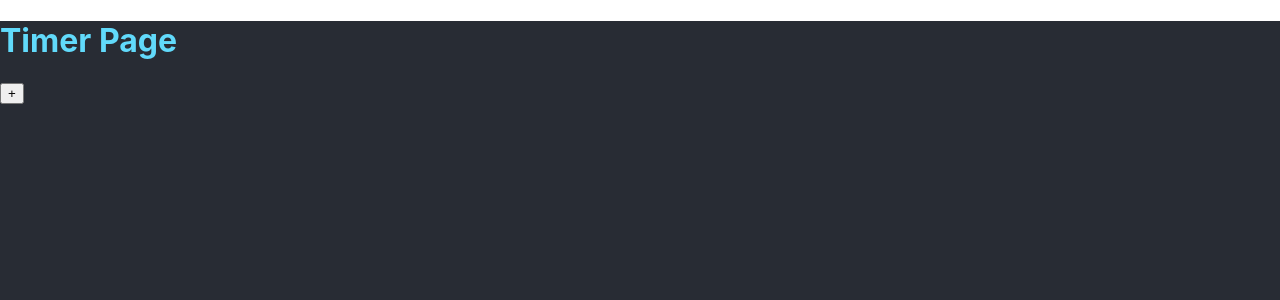
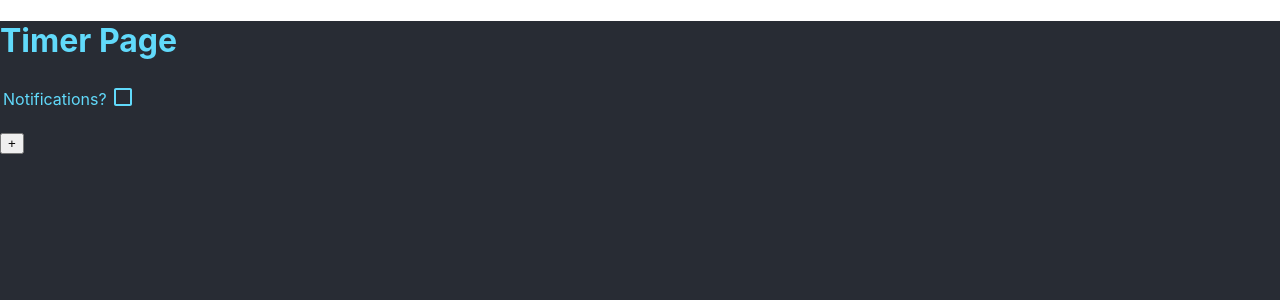
Before and after one commit to AwdeDarkar/tree-timers, a React (Create React App) app: page / in a window 1280 px wide. Shown: the top 300 px of the page. Built offline with nearby package versions, Linux system fonts and the light colour scheme.

Commit message:
Add notifications support

```diff
--- a/src/timer.tsx
+++ b/src/timer.tsx
@@ -5,7 +5,7 @@ import { v4 } from "uuid"
 import AccountTreeTwoToneIcon from "@mui/icons-material/AccountTreeTwoTone"
 import AccountTreeIcon from "@mui/icons-material/AccountTree"
 import ReplayIcon from "@mui/icons-material/Replay"
-import { Add } from "@mui/icons-material"
+import { Add, CheckBoxOutlineBlank, DisabledByDefault, CheckBox } from "@mui/icons-material"
 import { Delete } from "@mui/icons-material"
 
 import { SemiCircle, PlayButton, PauseCircle, FinishedBox } from "./svgTools"
@@ -23,6 +23,9 @@ export function TimerPage(props: {}) {
     const [addDialogOpen, setAddDialogOpen] = useState<boolean>(false)
     const [currentTime, setCurrentTime] = useState<DateTime>(DateTime.local())
 
+    const [notificationsActive, setNotificationsActive] = useState<boolean>(false)
+    const [notificationsPermitted, setNotificationsPermitted] = useState<NotificationPermission>("default")
+
     const addTimer = (def: ITimerDef) => {
         console.log("Adding timer", def)
         setTimers([...timers, def])
@@ -38,6 +41,34 @@ export function TimerPage(props: {}) {
     return (
         <div className="TimerPage">
             <h1>Timer Page</h1>
+            <table>
+                <tr>
+                    <td>Notifications?</td>
+                    <td>
+                        {(!notificationsActive) ?
+                            ((notificationsPermitted !== "denied") ?
+                                <CheckBoxOutlineBlank
+                                    className="IconButton"
+                                    onClick={() => {
+                                        if (notificationsPermitted === "default") {
+                                            Notification.requestPermission().then((result) => {
+                                                setNotificationsPermitted(result)
+                                                setNotificationsActive(result === "granted")
+                                            })
+                                        } else {
+                                            setNotificationsActive(true)
+                                        }
+                                    }}
+                                /> :
+                                <DisabledByDefault />) :
+                            <CheckBox
+                                className="IconButton"
+                                onClick={() => setNotificationsActive(false)}
+                            />
+                        }
+                    </td>
+                </tr>
+            </table>
             <ul className="TimerList">
                 {timers.map(def => (
                     <Timer
@@ -46,6 +77,7 @@ export function TimerPage(props: {}) {
                         name={def.name}
                         totalTime={def.totalTime.shiftTo("milliseconds")}
                         currentTime={currentTime}
+                        notifyWhenFinished={notificationsActive}
                     />)
                 )}
             </ul>
@@ -224,6 +256,7 @@ interface ITimerDef {
     triggerStart?: () => void
     triggerStop?: () => void
     onDelete?: () => void
+    notifyWhenFinished?: boolean
     siblingRunning?: UUID
 }
 
@@ -247,7 +280,9 @@ function Timer(props: ITimerDef) {
     const unallocatedTime = props.totalTime.minus(childrenTime)
 
     if (timeRemaining.shiftTo("milliseconds").milliseconds < 10 && started) {
-        console.log("Time remaining is less than 10ms", timeRemaining)
+        if (props.notifyWhenFinished) {
+            new Notification("Timer finished", { body: props.name })
+        }
         setStarted(undefined)
         setFinished(true)
         props.triggerStop && props.triggerStop()
@@ -298,11 +333,12 @@ function Timer(props: ITimerDef) {
                     />
                 }
                 {` ${(finished) ? "00:00:00" : timeRemaining.toFormat("hh:mm:ss")}`}
-                {props.totalTime.minus(timeRemaining).shiftTo("milliseconds").milliseconds > 0 &&
+                {props.totalTime.minus(timeRemaining).shiftTo("milliseconds").milliseconds >= 0 &&
                     <ReplayIcon
                         className="IconButton"
                         onClick={() => {
                             setElapsed(Duration.fromMillis(0))
+                            setFinished(false)
                             if (started) {
                                 setStarted(props.currentTime)
                             }
@@ -341,6 +377,7 @@ function Timer(props: ITimerDef) {
                             setTimers(timers.filter(t => t.id !== def.id))
                         }}
                         siblingRunning={childRunning}
+                        notifyWhenFinished={props.notifyWhenFinished || false}
                     />)
                 )}
                 {addDialogOpen || (unallocatedTime.shiftTo("milliseconds").milliseconds > 0 &&
```
